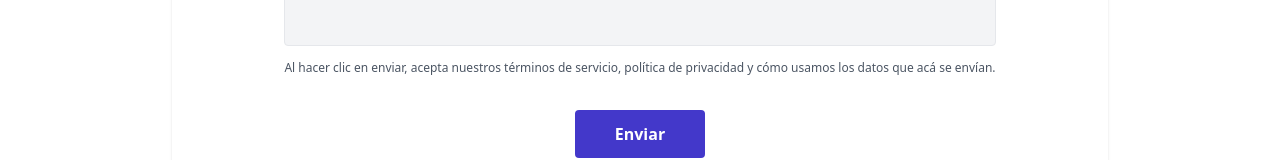
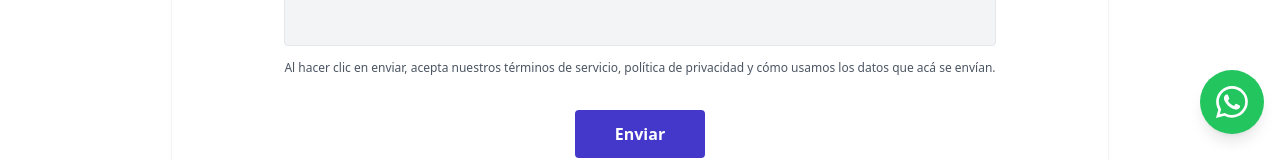
Before and after one commit to uancamilo/uancamilo, a Next.js app: page /contacto in a window 1280 px wide. Shown: the part 650-810 px from the top of the page. Built offline with nearby package versions, Linux system fonts and the light colour scheme; no server answers.

Commit message:
boton whatsapp

```diff
--- a/components/layout.js
+++ b/components/layout.js
@@ -1,12 +1,14 @@
 import Navbar from "./navbar";
 import Footer from "./footer";
+import Whatsapp from "./whatsapp";
 
 export default function Layout({ children }) {
 	return (
-        <>
-            <Navbar/>
-            <main>{children}</main>
-            <Footer/>
+		<>
+			<Navbar />
+			<main>{children}</main>
+			<Whatsapp />
+			<Footer />
 		</>
 	);
 }
--- /dev/null
+++ b/components/whatsapp.js
@@ -0,0 +1,24 @@
+import React from "react";
+
+export default function Whatsapp() {
+	return (
+		<a
+			href="https://wa.me/573001234567?text=Hola%20Juan%2C%20me%20interesa%20tu%20trabajo"
+			target="_blank"
+			rel="noopener noreferrer"
+			className="fixed bottom-4 right-4 z-50 bg-green-500 hover:bg-green-600 text-white p-4 rounded-full shadow-lg transition transform hover:scale-105"
+			aria-label="Chatea por WhatsApp"
+		>
+			<svg
+				xmlns="http://www.w3.org/2000/svg"
+				width="32"
+				height="32"
+				fill="currentColor"
+				className="bi bi-whatsapp"
+				viewBox="0 0 16 16"
+			>
+				<path d="M13.601 2.326A7.85 7.85 0 0 0 7.994 0C3.627 0 .068 3.558.064 7.926c0 1.399.366 2.76 1.057 3.965L0 16l4.204-1.102a7.9 7.9 0 0 0 3.79.965h.004c4.368 0 7.926-3.558 7.93-7.93A7.9 7.9 0 0 0 13.6 2.326zM7.994 14.521a6.6 6.6 0 0 1-3.356-.92l-.24-.144-2.494.654.666-2.433-.156-.251a6.56 6.56 0 0 1-1.007-3.505c0-3.626 2.957-6.584 6.591-6.584a6.56 6.56 0 0 1 4.66 1.931 6.56 6.56 0 0 1 1.928 4.66c-.004 3.639-2.961 6.592-6.592 6.592m3.615-4.934c-.197-.099-1.17-.578-1.353-.646-.182-.065-.315-.099-.445.099-.133.197-.513.646-.627.775-.114.133-.232.148-.43.05-.197-.1-.836-.308-1.592-.985-.59-.525-.985-1.175-1.103-1.372-.114-.198-.011-.304.088-.403.087-.088.197-.232.296-.346.1-.114.133-.198.198-.33.065-.134.034-.248-.015-.347-.05-.099-.445-1.076-.612-1.47-.16-.389-.323-.335-.445-.34-.114-.007-.247-.007-.38-.007a.73.73 0 0 0-.529.247c-.182.198-.691.677-.691 1.654s.71 1.916.81 2.049c.098.133 1.394 2.132 3.383 2.992.47.205.84.326 1.129.418.475.152.904.129 1.246.08.38-.058 1.171-.48 1.338-.943.164-.464.164-.86.114-.943-.049-.084-.182-.133-.38-.232" />
+			</svg>
+		</a>
+	);
+}
--- a/pages/index.js
+++ b/pages/index.js
@@ -11,7 +11,7 @@
 	const masPaginas = entries.slice(1);
 
 	return (
-		<Layout>
+		<>
 			<Head>
 				<title>
 					Juan Camilo Serna | Desarrollador Fullstack React y Spring Boot
@@ -30,6 +30,7 @@
 					}}
 				/>
 			</Head>
+			<Layout>
 				<Intro />
 				<Container>
 					{paginaPrincipal && (
@@ -45,10 +46,13 @@
 					{masPaginas.length > 0 && <MasPaginas paginas={masPaginas} />}
 				</Container>
 			</Layout>
+		</>
 	);
 }
 export async function getStaticProps() {
 	const entries = await getEntries();
+	//const datosEstructurados = await getDatosEstructurados();
+	console.log("entries", entries);
 	return {
 		props: {
 			entries,
```
Lines whose indentation alone changed are shown as unchanged.
